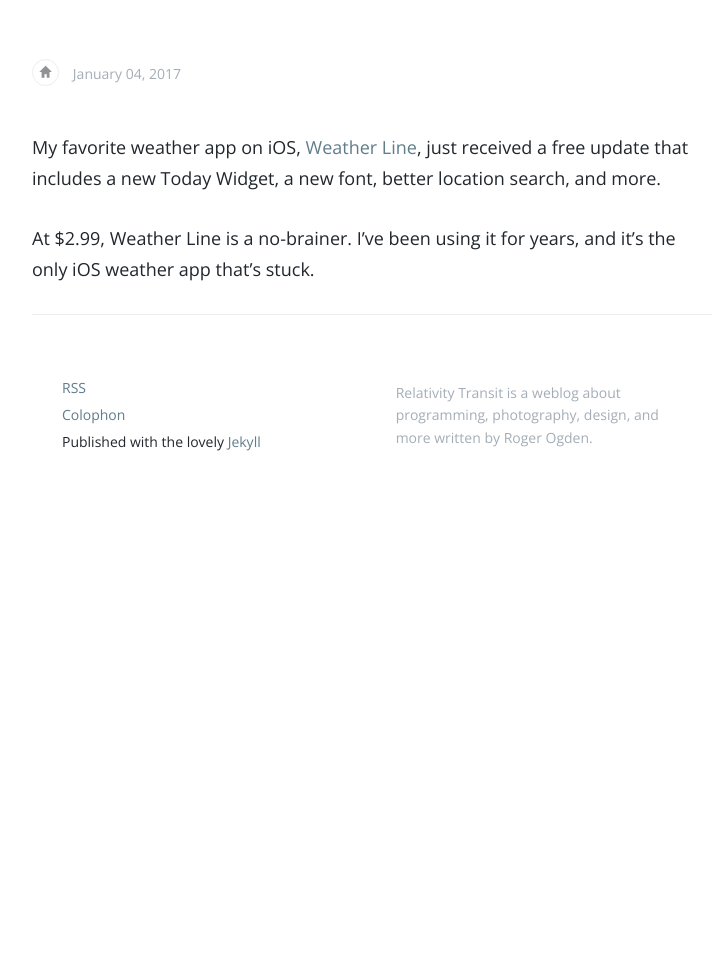
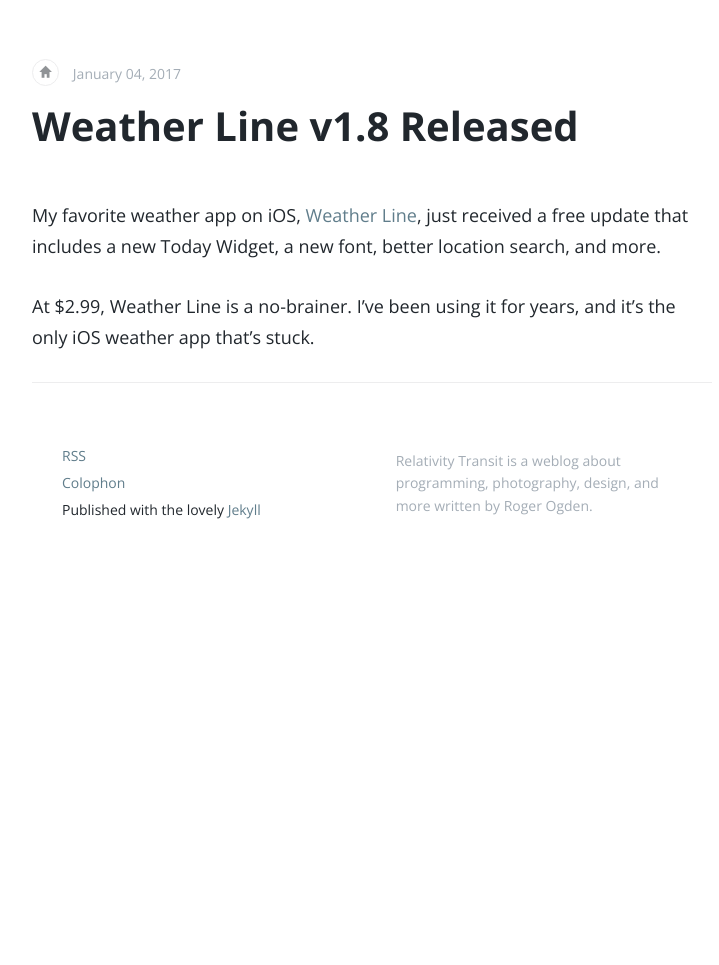
Before and after one commit to rogerogden/blog, a Jekyll site: the page built from _posts/2016-01-04-Weather Line Updated.md, in a window 1280 px wide. Shown: the whole page, without its empty margins (268-987 px from the left). Built offline with Jekyll 4.4.1, drawn with Linux system fonts in a browser that asks for light colours; our own code applies the rules of GitHub Pages for plain Markdown files.

Commit message:
Fixed titled

```diff
--- a/_posts/2016-01-04-Weather Line Updated.md
+++ b/_posts/2016-01-04-Weather Line Updated.md
@@ -1,6 +1,6 @@
 ---
 layout: post
-title: "Weather Line v1.8 Released
+title: "Weather Line v1.8 Released"
 date: 2017-Jan-04
 ---
 
```
